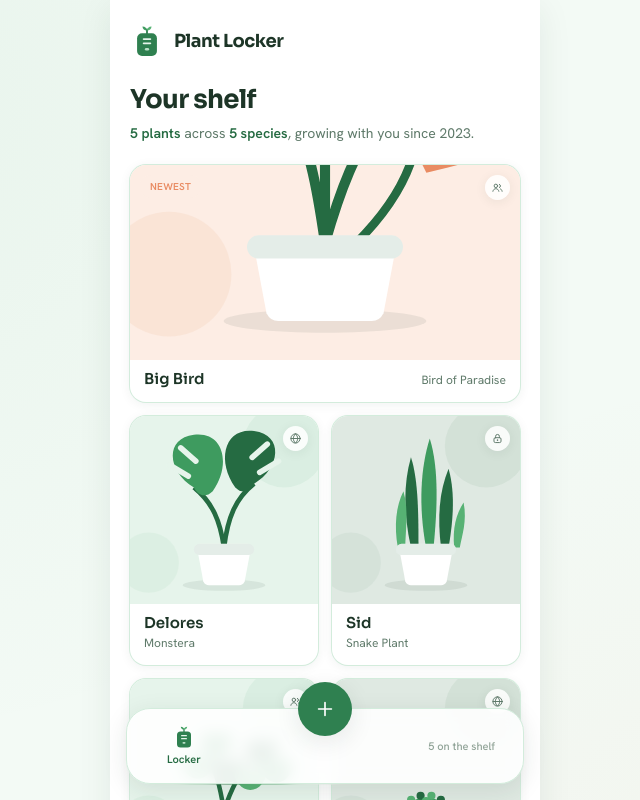
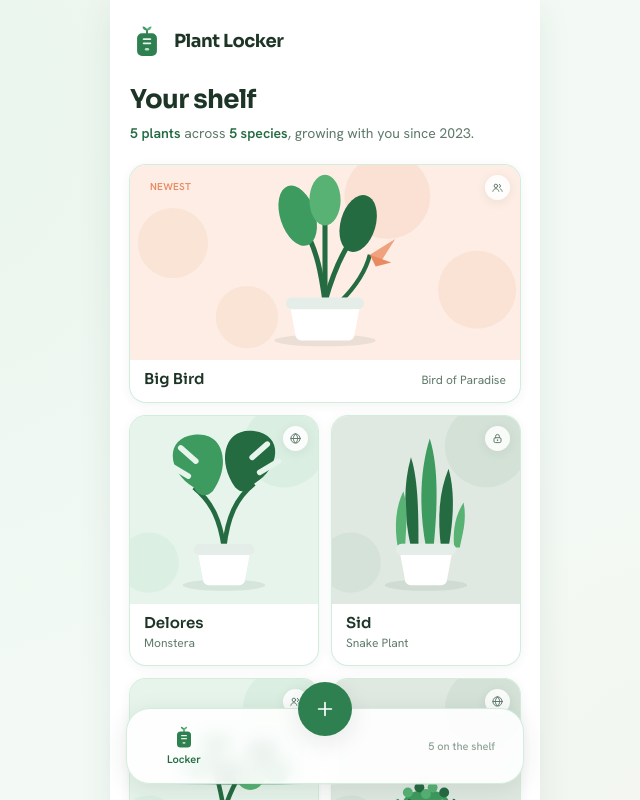
Before and after one commit to crossfiber/plant-locker, a React (Vite) app: page / in a window 1280 px wide. Shown: the top 800 px of the page, without its empty margins (315-955 px from the left). Built offline with nearby package versions, Linux system fonts and the light colour scheme.

Commit message:
polish: meet-scaling with bled background so covers never crop plants, larger pearls framing

```diff
--- a/src/components/PlantArt.jsx
+++ b/src/components/PlantArt.jsx
@@ -301,7 +301,7 @@ function Sprout() {
 export default function PlantArt({ art = 'monstera', stage = 'full', tint = 'mint', className = '' }) {
   const t = TINTS[tint] || TINTS.mint
   const motif = MOTIFS[art] || MOTIFS.monstera
-  const foliage =
+  let foliage =
     stage === 'sprout' ? (
       <Sprout />
     ) : stage === 'young' ? (
@@ -309,11 +309,21 @@ export default function PlantArt({ art = 'monstera', stage = 'full', tint = 'min
     ) : (
       motif
     )
+  // Hanging pearls live low in the frame; scale them up so square
+  // cards don't look empty.
+  if (art === 'pearls' && stage !== 'sprout') {
+    foliage = <g transform="translate(50 82) scale(1.22) translate(-50 -82)">{foliage}</g>
+  }
   return (
-    <svg viewBox="0 0 100 100" className={className} role="img" aria-label="Plant illustration" preserveAspectRatio="xMidYMax slice">
-      <rect width="100" height="100" fill={t.bg} />
+    <svg viewBox="0 0 100 100" className={className} role="img" aria-label="Plant illustration" preserveAspectRatio="xMidYMax meet">
+      {/* Background bleeds far past the viewBox so non-square crops
+          (wide locker card, 4:3 cover) stay filled edge to edge while
+          the plant itself is never cropped. */}
+      <rect x="-150" y="-150" width="400" height="400" fill={t.bg} />
       <circle cx="82" cy="16" r="22" fill={t.deco} opacity="0.6" />
       <circle cx="10" cy="78" r="16" fill={t.deco} opacity="0.5" />
+      <circle cx="-28" cy="40" r="18" fill={t.deco} opacity="0.5" />
+      <circle cx="128" cy="64" r="20" fill={t.deco} opacity="0.55" />
       {art === 'pearls' && stage !== 'sprout' ? (
         <>
           <Pot />
```
